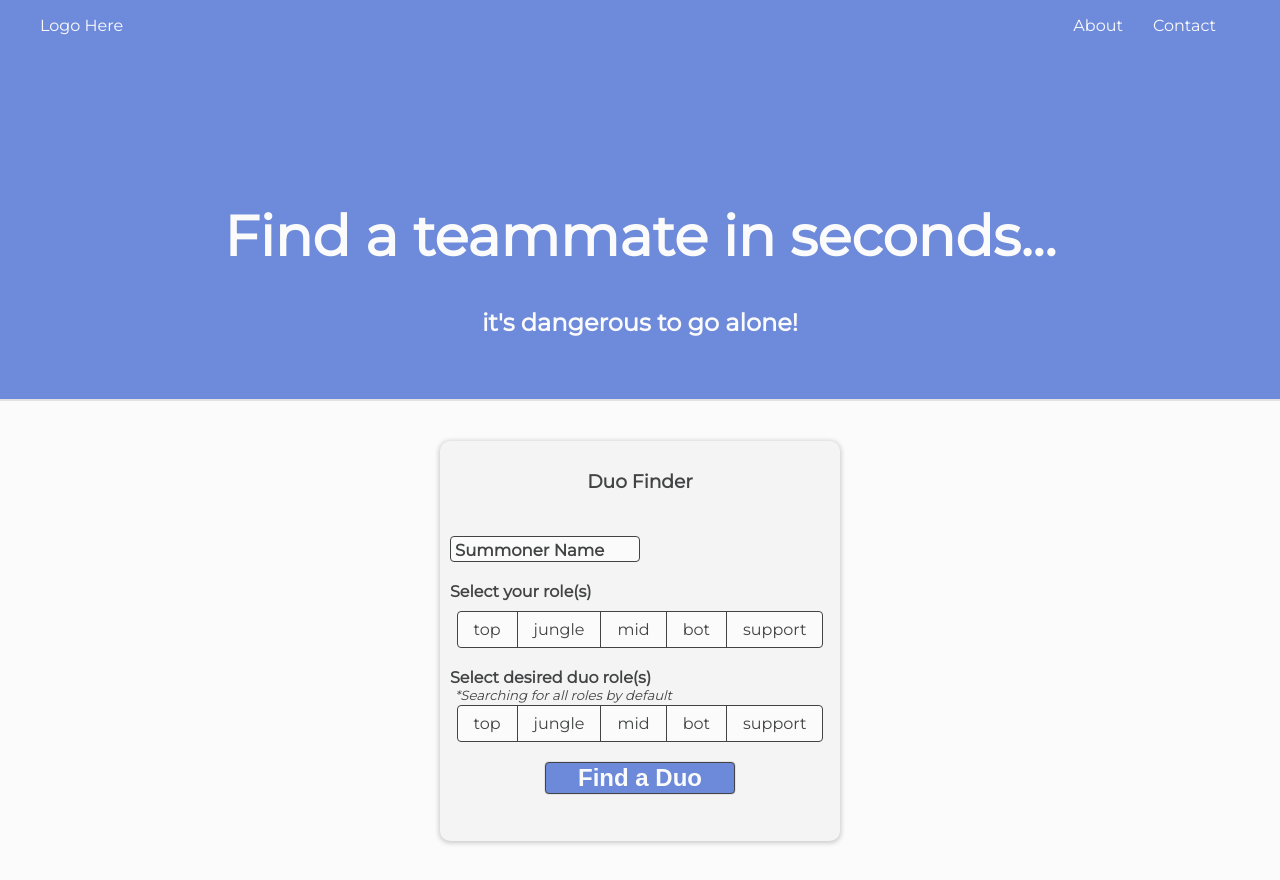
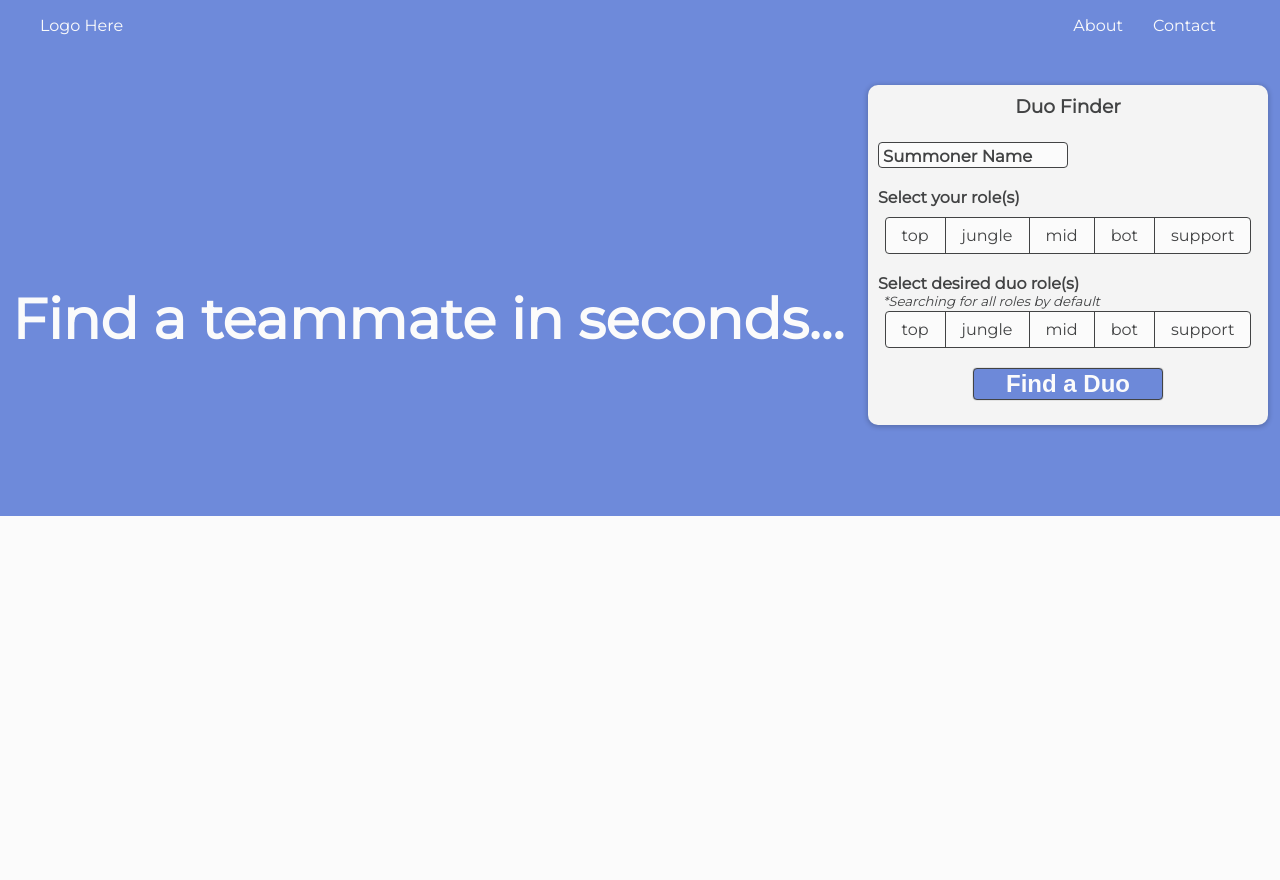
Before and after one commit to jayvickers/ringer, a React app: page / in a window 1280 px wide. Built offline with nearby package versions, Linux system fonts and the light colour scheme.

Commit message:
move action pane to top

```diff
--- a/src/components/ActionPane/_action-pane.less
+++ b/src/components/ActionPane/_action-pane.less
@@ -3,11 +3,9 @@
 .action-pane {
   display: flex;
   width: 400px;
-  height: 400px;
+  height: 340px;
   background-color: @off-white-background;
-  margin-left: auto;
-  margin-right: auto;
-  margin-top: 5vh;
+  margin: 5px auto 0;
   transition: box-shadow 150ms ease-in;
   transition: margin-top 150ms ease-in;
   box-shadow: 0px 1px 5px 1px rgba(0, 0, 0, 0.2);
@@ -15,7 +13,7 @@
   border-radius: 10px;
   &:hover {
     box-shadow: 0px 2px 5px 2px rgba(0, 0, 0, 0.3);
-    margin-top: 4.5vh;
+    margin-top: 0px;
   }
 
   .action-pane-content-container {
@@ -29,4 +27,12 @@
       margin: 10px auto 0px auto;
     }
   }
+  form {
+    display: flex;
+    flex-direction: column;
+    flex: 1 1 auto;
+  }
+  h3 {
+    margin: auto 0;
+  }
 }
--- a/src/components/BottomPane/BottomPane.jsx
+++ b/src/components/BottomPane/BottomPane.jsx
@@ -1,14 +1,9 @@
 import React, { Component } from "react";
-import ActionPane from "../ActionPane/ActionPane";
 import "./_bottom-pane.less";
 
 class BottomPane extends Component {
   render() {
-    return (
-      <div className="bottom-pane">
-        <ActionPane headerText="Duo Finder" />
-      </div>
-    );
+    return <div className="bottom-pane" />;
   }
 }
 export default BottomPane;
--- a/src/components/BottomPane/_bottom-pane.less
+++ b/src/components/BottomPane/_bottom-pane.less
@@ -3,6 +3,6 @@
 .bottom-pane {
   display: flex;
   width: 100%;
-  height: 60%;
+  height: 50%;
   background-color: @off-white-background-2;
 }
--- a/src/components/Shared/MultipleChoiceSelect/_multiple-choice_select.less
+++ b/src/components/Shared/MultipleChoiceSelect/_multiple-choice_select.less
@@ -2,7 +2,6 @@
 
 .select-input {
   display: flex;
-  flex-wrap: wrap;
   margin: 0 auto 0 auto;
   padding: 0;
   border: 1px solid @charcoal-font-color;
--- a/src/components/Shared/SubmitButton/SubmitButton.jsx
+++ b/src/components/Shared/SubmitButton/SubmitButton.jsx
@@ -10,7 +10,7 @@ var SubmitButton = props => {
   );
 };
 
-SubmitButton.PropTypes = {
+SubmitButton.propTypes = {
   buttonText: PropTypes.string
 };
 
--- a/src/components/TopPane/TopPane.jsx
+++ b/src/components/TopPane/TopPane.jsx
@@ -1,4 +1,5 @@
 import React, { Component } from "react";
+import ActionPane from "../ActionPane/ActionPane";
 import "./_top-pane.less";
 
 class TopPane extends Component {
@@ -7,8 +8,9 @@ class TopPane extends Component {
       <div className="top-pane">
         <div className="top-pane-text-container">
           <h1> Find a teammate in seconds...</h1>
-          <h2> it's dangerous to go alone!</h2>
+          {/* <h2> it's dangerous to go alone!</h2> */}
         </div>
+        <ActionPane headerText="Duo Finder" />
       </div>
     );
   }
--- a/src/components/TopPane/_top-pane.less
+++ b/src/components/TopPane/_top-pane.less
@@ -2,13 +2,13 @@
 
 .top-pane {
   display: flex;
-  color: @off-white-background-2;
   width: 100%;
-  height: 40%;
+  height: 60%;
   background-color: @blue-bg-color;
-  border-bottom: 2px solid #e2e2e2;
   .top-pane-text-container {
     margin: auto;
+
+    color: @off-white-background-2;
 
     h1 {
       font-size: 3.5em;
```
